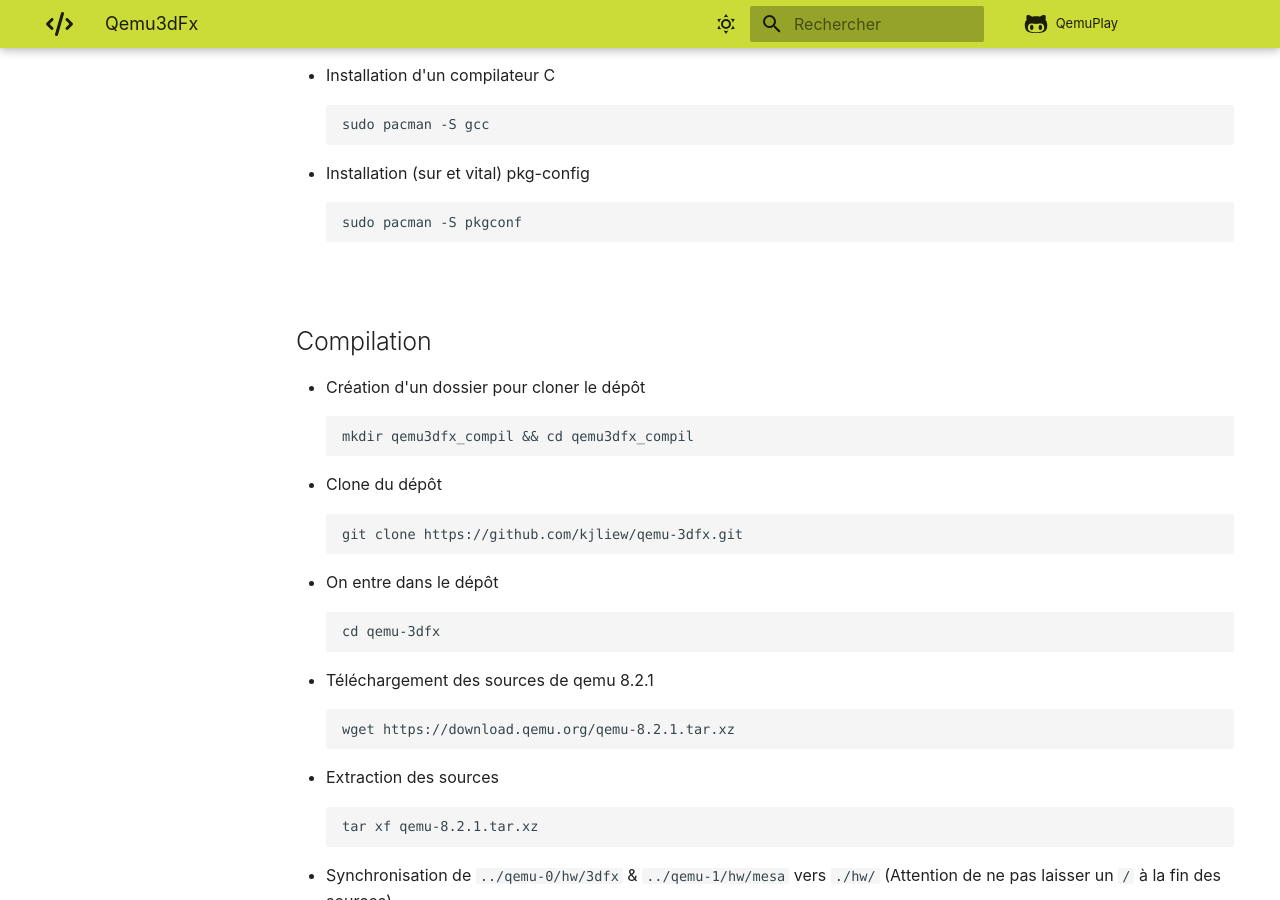
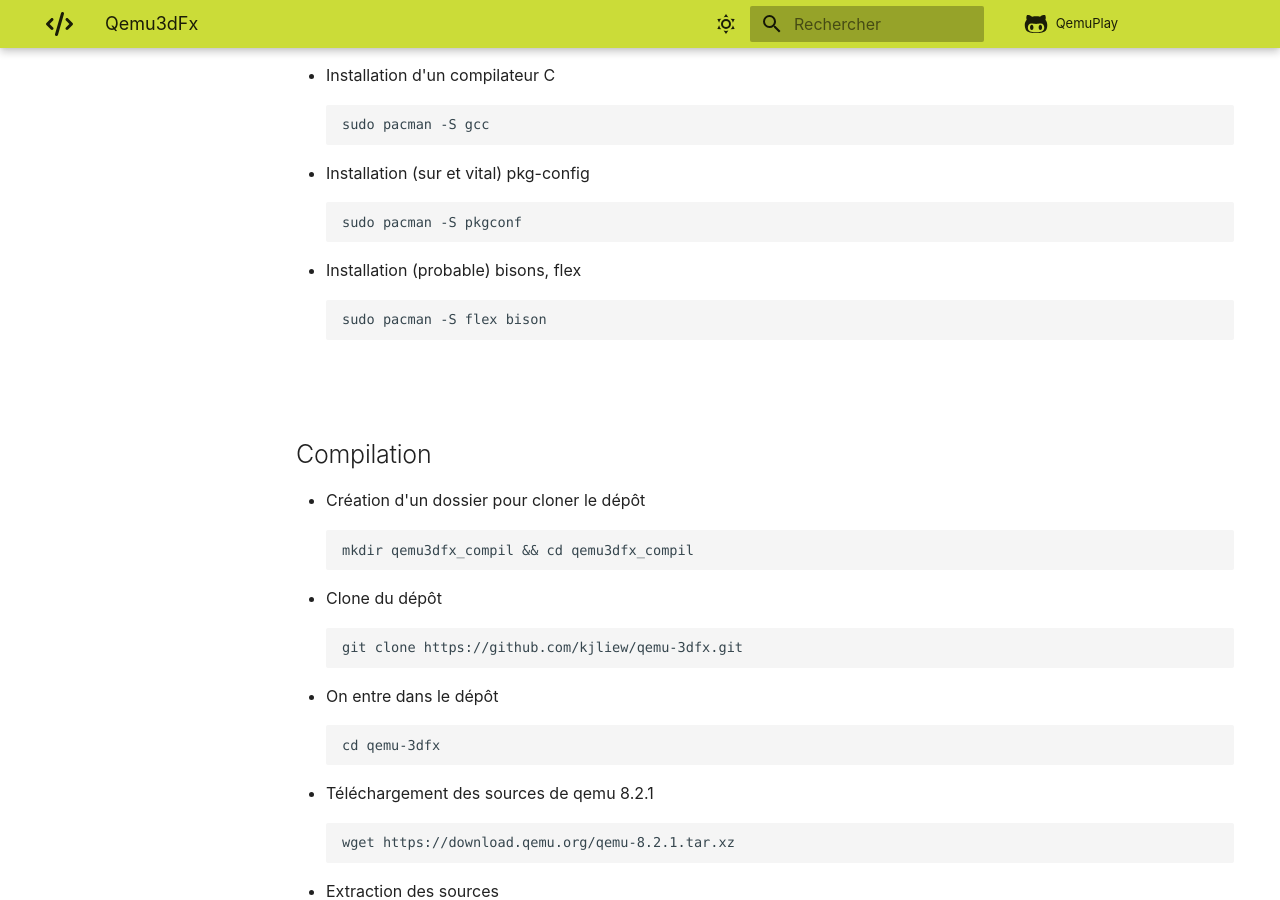
Before and after one commit to daerlnaxe/QemuPlay, an MkDocs documentation site: the page built from docs/90-developpement/Qemu3dFx.md, in a window 1280 px wide and 900 px high, scrolled down 571 px. Built offline with MkDocs 1.6.1 and Material for MkDocs 9.7.7, drawn with Linux system fonts in a browser that asks for light colours; comment, search, counter and statistics services are not loaded.

Commit message:
Update Qemu3dFx.md

````diff
--- a/docs/90-developpement/Qemu3dFx.md
+++ b/docs/90-developpement/Qemu3dFx.md
@@ -21,6 +21,11 @@ sudo pacman -S gcc
 ```
 sudo pacman -S pkgconf
 ```
+- Installation (probable) bisons, flex
+```
+sudo pacman -S flex bison
+```
+
 <br>
 
 ## Compilation
````
